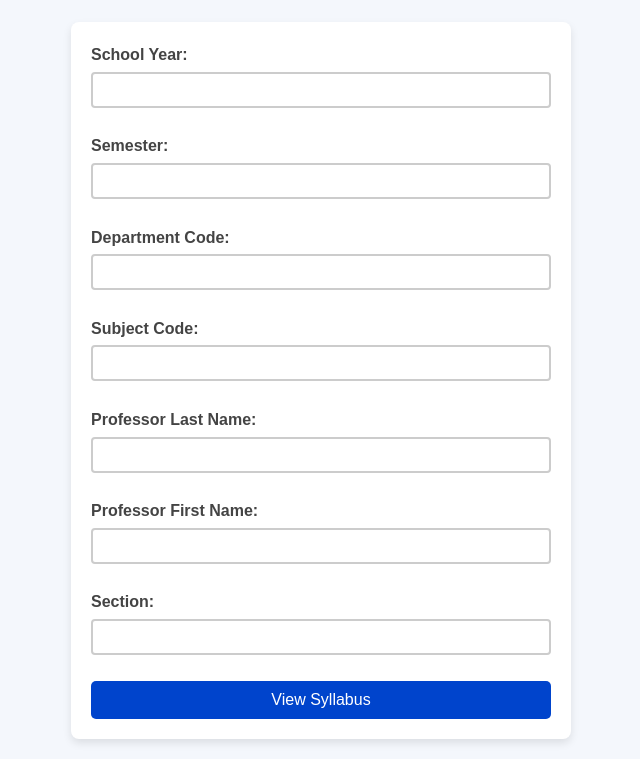
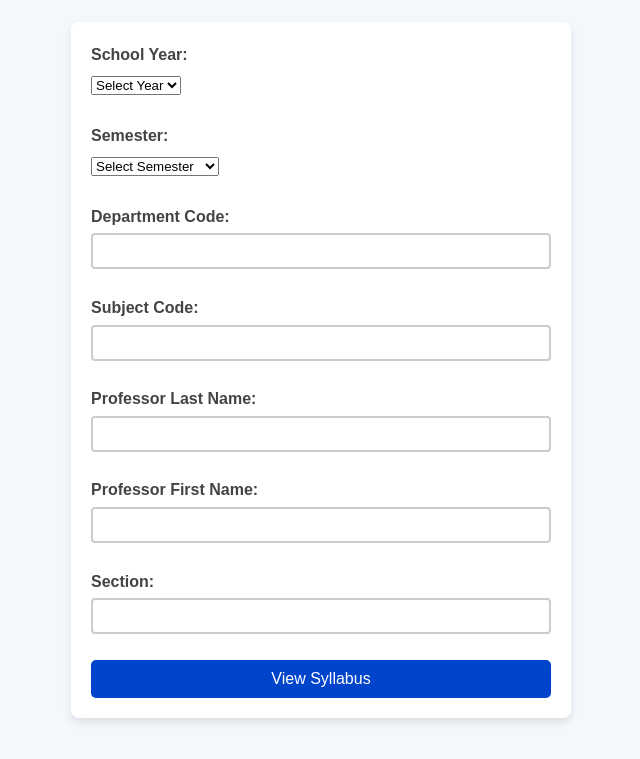
Before and after one commit to clarkkentmateo/syllabusviewer, a plain HTML site: page index.html in a window 1280 px wide. Shown: the part 74-833 px from the top of the page, without its empty margins (319-959 px from the left). After the commit the page ends 812 px from the top, so only its background shows below. Drawn offline with Linux system fonts and the light colour scheme.

Commit message:
Update index.html

```diff
--- a/index.html
+++ b/index.html
@@ -10,10 +10,21 @@
     <h1>Find Your Course Syllabus</h1>
     <form id="syllabusForm">
         <label for="schoolYear">School Year:</label>
-        <input type="text" id="schoolYear" name="schoolYear" required><br><br>
+        <select id="schoolYear" name="schoolYear" required>
+            <option value="" disabled selected>Select Year</option>
+            <option value="2022">2022-2023</option>
+            <option value="2023">2023-2024</option>
+            <option value="2024">2024-2025</option>
+            <!-- Add more years as needed -->
+        </select><br><br>
 
         <label for="semester">Semester:</label>
-        <input type="text" id="semester" name="semester" required><br><br>
+        <select id="semester" name="semester" required>
+            <option value="" disabled selected>Select Semester</option>
+            <option value="1">First Semester</option>
+            <option value="2">Second Semester</option>
+            <option value="0">Intersession</option>
+        </select><br><br>
 
         <label for="depCode">Department Code:</label>
         <input type="text" id="depCode" name="depCode" required><br><br>
@@ -41,7 +52,7 @@
             const depCode = document.getElementById("depCode").value;
             const subCode = document.getElementById("subCode").value;
             const pLast = document.getElementById("pLast").value;
-            const pFirst = document.getElementById("pFirst").value;
+            const pFirst = document.getElementById("pFirst").value.charAt(0);
             const section = document.getElementById("section").value;
 
             // Construct URL with parameters in specified format
```
